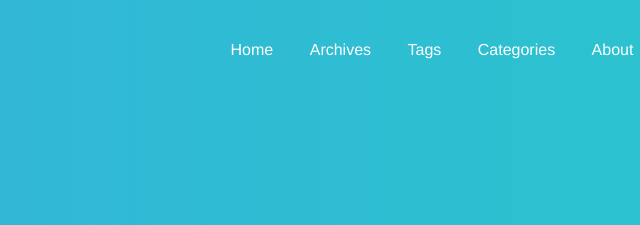
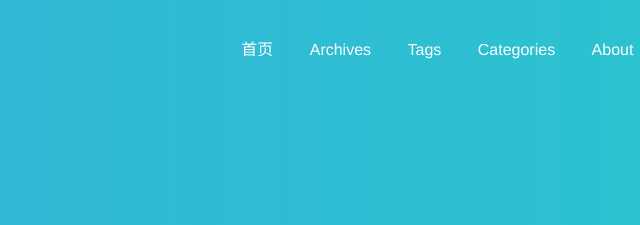
Before and after one commit to wood-zh/wood-zh.github.io, a plain HTML site: page 2018/08/08/hello-world/index.html in a window 1280 px wide. Shown: the top 225 px of the page, 395-1035 px from the left. Drawn offline with nearby package versions, Linux system fonts and the light colour scheme.

Commit message:
Site updated: 2018-08-08 15:05:39

```diff
--- a/2018/08/08/hello-world/index.html
+++ b/2018/08/08/hello-world/index.html
@@ -82,8 +82,8 @@
 
                 <a class="link dim f6 f5-l dib mr3 mr4-l white"
                     href="/"
-                    title="Home">
-                    Home
+                    title="首页">
+                    首页
                 </a>
 
                 <a class="link dim f6 f5-l dib mr3 mr4-l white"
```
Also changed, not shown: archives/2018/08/index.html (+2 -2 lines), archives/2018/index.html (+2 -2 lines), archives/index.html (+2 -2 lines), index.html (+2 -2 lines).
